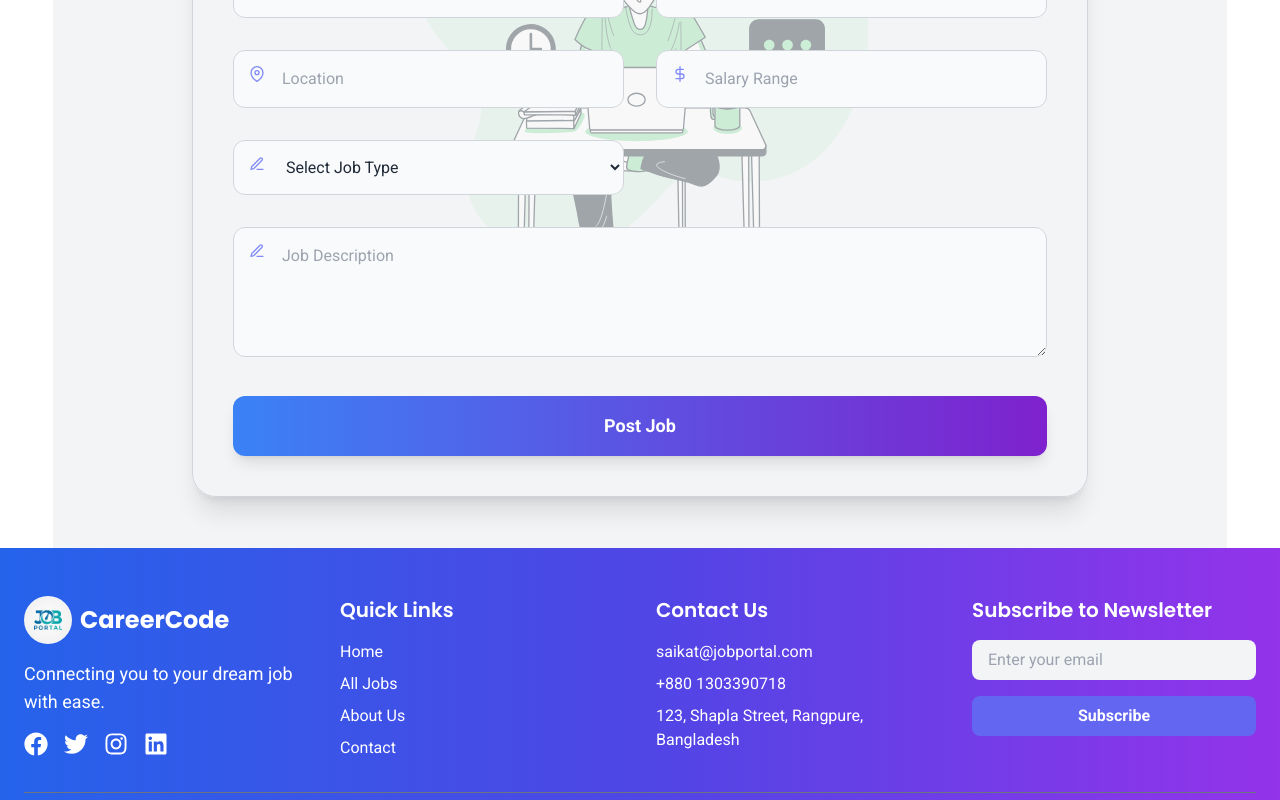
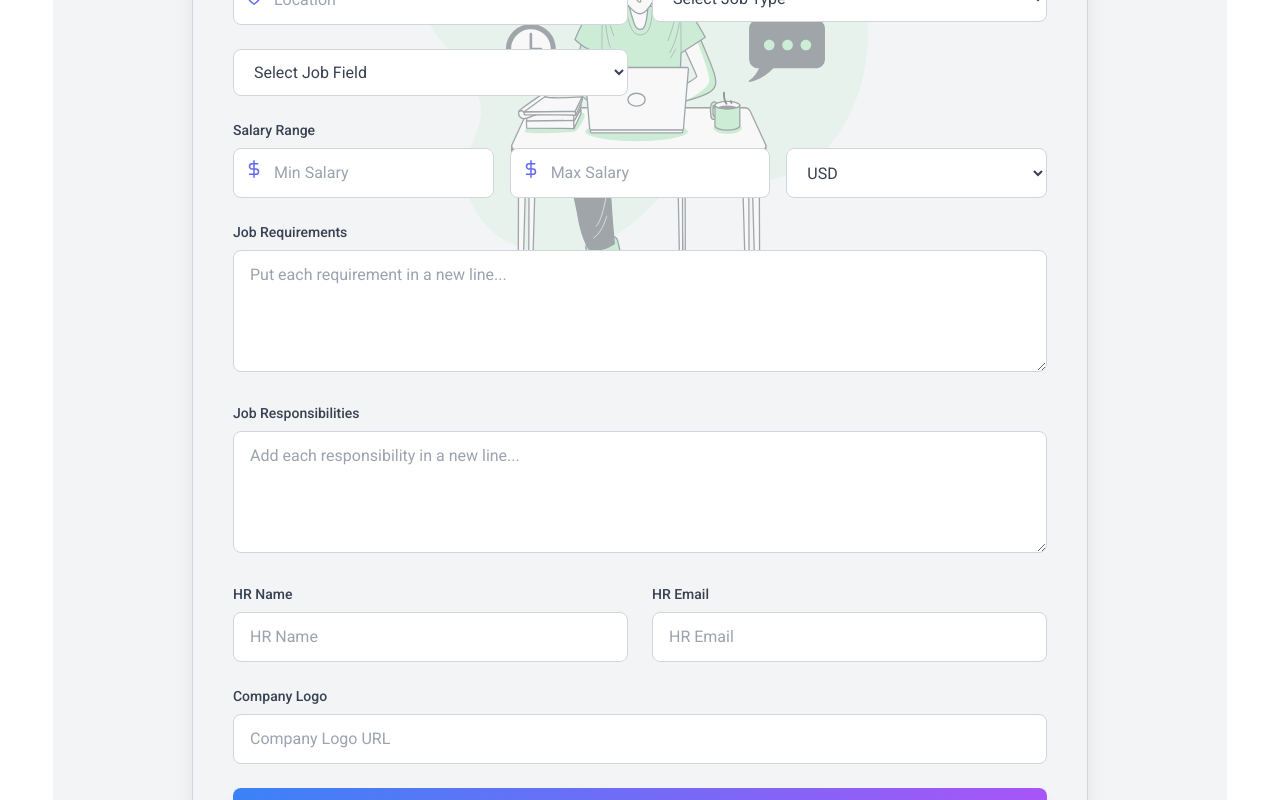
Before and after one commit to SaikatAhmed78/Career-Code-Clint, a React (Vite) app: page /postJob in a window 1280 px wide. Shown: the part 320-1120 px from the top of the page. Built offline with nearby package versions, Linux system fonts and the light colour scheme; no server answers; sample sign-in values are in the browser's storage.

Commit message:
add job posting form with validation and animation

```diff
--- a/src/Pages/PostJob.jsx
+++ b/src/Pages/PostJob.jsx
@@ -1,37 +1,80 @@
 import React from "react";
 import Lottie from "lottie-react";
+import Swal from "sweetalert2";
 import postJobAnimation from "../../src/assets/lottie/post-job - 1734029370873.json";
-import { FiBriefcase, FiMapPin, FiDollarSign, FiEdit3 } from "react-icons/fi";
+import { FiBriefcase, FiMapPin, FiDollarSign } from "react-icons/fi";
 
 const PostJob = () => {
+
   const handlePostJob = (e) => {
     e.preventDefault();
-    const form = e.target;
-    const title = form.title.value;
-    const company = form.company.value;
-    const location = form.location.value;
-    const jobType = form.jobType.value;
-    const description = form.description.value;
-    const salaryRange = form.salaryRange.value;
+
+    const formData = new FormData(e.target);
+    const initialData = Object.fromEntries(formData.entries());
+
+
+    const { title, company, location, jobType, jobField, minSalary, maxSalary, description, responsibilities, hrName, hrEmail } = initialData;
+
+    if (
+      !title ||
+      !company ||
+      !location ||
+      !jobType ||
+      !jobField ||
+      !minSalary ||
+      !maxSalary ||
+      !description ||
+      !responsibilities ||
+      !hrName ||
+      !hrEmail
+    ) {
+      Swal.fire({
+        title: "Error!",
+        text: "All fields are required. Please fill out the form properly.",
+        icon: "error",
+        confirmButtonText: "OK",
+      });
+      return;
+    }
+
+    const { currency, ...newJob } = initialData;
 
     const jobData = {
-      title,
-      company,
-      location,
-      jobType,
-      description,
-      salaryRange,
+      ...newJob,
+      salaryRange: {
+        min: minSalary,
+        max: maxSalary,
+        currency,
+      },
+      description: description.split("\n").map((item) => item.trim()),
+      responsibilities: responsibilities.split("\n").map((item) => item.trim()),
     };
 
     fetch("http://localhost:5000/jobs", {
       method: "POST",
-      headers: { "Content-Type": "application/json" },
+      headers: {
+        "content-type": "application/json",
+      },
       body: JSON.stringify(jobData),
     })
       .then((res) => res.json())
       .then((data) => {
-        console.log(data);
-        form.reset();
+        if (data.insertedId) {
+          Swal.fire({
+            title: "Success!",
+            text: "Job has been posted successfully.",
+            icon: "success",
+            confirmButtonText: "OK",
+          });
+          e.target.reset();
+        } else {
+          Swal.fire({
+            title: "Error!",
+            text: "Failed to post job. Please try again.",
+            icon: "error",
+            confirmButtonText: "OK",
+          });
+        }
       });
   };
 
@@ -41,41 +84,34 @@ const PostJob = () => {
         <Lottie animationData={postJobAnimation} loop={true} className="opacity-40" />
       </div>
 
-      <div className="relative w-full max-w-4xl p-10 rounded-3xl shadow-xl border border-gray-300 z-10">
+      <div className="relative w-full max-w-4xl p-10 rounded-3xl shadow-xl border border-gray-300">
         <div className="text-center mb-10">
-          <h2 className="text-5xl font-bold text-blue-600">Post a Job</h2>
-          <p className="text-gray-600 mt-2">
-            Make your job listing stand out with advanced details.
-          </p>
+          <h2 className="text-4xl font-bold text-blue-600">Post a Job</h2>
+          <p className="text-gray-600 mt-2">Fill out the details to post your job listing.</p>
         </div>
 
-        <form onSubmit={handlePostJob} className="grid grid-cols-1 sm:grid-cols-2 gap-8">
-          {[
-            { id: "title", placeholder: "Job Title", icon: <FiBriefcase /> },
+        <form onSubmit={handlePostJob} className="grid grid-cols-1 sm:grid-cols-2 gap-6">
+          {[{ id: "title", placeholder: "Job Title", icon: <FiBriefcase /> },
             { id: "company", placeholder: "Company Name", icon: <FiBriefcase /> },
             { id: "location", placeholder: "Location", icon: <FiMapPin /> },
-            { id: "salaryRange", placeholder: "Salary Range", icon: <FiDollarSign /> },
           ].map(({ id, placeholder, icon }) => (
             <div key={id} className="relative col-span-1">
-              <span className="absolute left-4 top-4 text-indigo-400">{icon}</span>
+              <span className="absolute left-3 top-3 text-indigo-500 text-lg">{icon}</span>
               <input
                 id={id}
                 name={id}
                 type="text"
                 placeholder={placeholder}
-                className="w-full py-4 pl-12 pr-4 text-gray-800 bg-gray-50 rounded-xl focus:ring-2 focus:ring-indigo-500 border border-gray-300 focus:border-transparent transition duration-300"
+                className="w-full py-3 pl-10 pr-4 text-gray-700 bg-white border border-gray-300 rounded-lg focus:ring-2 focus:ring-blue-500 focus:border-transparent"
               />
             </div>
           ))}
 
           <div className="relative col-span-1">
-            <span className="absolute left-4 top-4 text-indigo-400">
-              <FiEdit3 />
-            </span>
             <select
               id="jobType"
               name="jobType"
-              className="w-full py-4 pl-12 pr-4 text-gray-800 bg-gray-50 rounded-xl focus:ring-2 focus:ring-indigo-500 border border-gray-300 focus:border-transparent transition duration-300"
+              className="w-full py-3 px-4 text-gray-700 bg-white border border-gray-300 rounded-lg focus:ring-2 focus:ring-blue-500 focus:border-transparent"
             >
               <option value="">Select Job Type</option>
               <option value="Full-Time">Full-Time</option>
@@ -85,22 +121,110 @@ const PostJob = () => {
             </select>
           </div>
 
+          <div className="relative col-span-1">
+            <select
+              id="jobField"
+              name="jobField"
+              className="w-full py-3 px-4 text-gray-700 bg-white border border-gray-300 rounded-lg focus:ring-2 focus:ring-blue-500 focus:border-transparent"
+            >
+              <option value="">Select Job Field</option>
+              <option value="Software Development">Software Development</option>
+              <option value="Marketing">Marketing</option>
+              <option value="Design">Design</option>
+              <option value="Sales">Sales</option>
+              <option value="Customer Service">Customer Service</option>
+            </select>
+          </div>
+
           <div className="relative col-span-2">
-            <span className="absolute left-4 top-4 text-indigo-400">
-              <FiEdit3 />
-            </span>
+            <label className="block text-sm font-medium text-gray-700 mb-2">Salary Range</label>
+            <div className="grid grid-cols-1 sm:grid-cols-3 gap-4">
+              {["minSalary", "maxSalary"].map((id, index) => (
+                <div key={id} className="relative">
+                  <span className="absolute left-3 top-3 text-indigo-500 text-lg">
+                    <FiDollarSign />
+                  </span>
+                  <input
+                    id={id}
+                    name={id}
+                    type="number"
+                    placeholder={index === 0 ? "Min Salary" : "Max Salary"}
+                    className="w-full py-3 pl-10 pr-4 text-gray-700 bg-white border border-gray-300 rounded-lg focus:ring-2 focus:ring-blue-500 focus:border-transparent"
+                  />
+                </div>
+              ))}
+              <select
+                id="currency"
+                name="currency"
+                className="w-full py-3 px-4 text-gray-700 bg-white border border-gray-300 rounded-lg focus:ring-2 focus:ring-blue-500 focus:border-transparent"
+              >
+                <option value="USD">USD</option>
+                <option value="EUR">EUR</option>
+                <option value="GBP">GBP</option>
+                <option value="INR">INR</option>
+                <option value="BDT">BDT</option>
+              </select>
+            </div>
+          </div>
+
+          <div className="relative col-span-2">
+            <label className="block text-sm font-medium text-gray-700 mb-2">Job Requirements</label>
             <textarea
               id="description"
               name="description"
               rows="4"
-              placeholder="Job Description"
-              className="w-full py-4 pl-12 pr-4 text-gray-800 bg-gray-50 rounded-xl focus:ring-2 focus:ring-indigo-500 border border-gray-300 focus:border-transparent transition duration-300"
+              placeholder="Put each requirement in a new line..."
+              className="w-full py-3 px-4 text-gray-700 bg-white border border-gray-300 rounded-lg focus:ring-2 focus:ring-blue-500 focus:border-transparent"
             ></textarea>
+          </div>
+
+          <div className="relative col-span-2">
+            <label className="block text-sm font-medium text-gray-700 mb-2">Job Responsibilities</label>
+            <textarea
+              id="responsibilities"
+              name="responsibilities"
+              rows="4"
+              placeholder="Add each responsibility in a new line..."
+              className="w-full py-3 px-4 text-gray-700 bg-white border border-gray-300 rounded-lg focus:ring-2 focus:ring-blue-500 focus:border-transparent"
+            ></textarea>
+          </div>
+
+          <div className="relative col-span-1">
+            <label className="block text-sm font-medium text-gray-700 mb-2">HR Name</label>
+            <input
+              id="hrName"
+              name="hrName"
+              type="text"
+              placeholder="HR Name"
+              className="w-full py-3 px-4 text-gray-700 bg-white border border-gray-300 rounded-lg focus:ring-2 focus:ring-blue-500 focus:border-transparent"
+            />
+          </div>
+
+          <div className="relative col-span-1">
+            <label className="block text-sm font-medium text-gray-700 mb-2">HR Email</label>
+            <input
+              id="hrEmail"
+              name="hrEmail"
+              type="email"
+              placeholder="HR Email"
+              className="w-full py-3 px-4 text-gray-700 bg-white border border-gray-300 rounded-lg focus:ring-2 focus:ring-blue-500 focus:border-transparent"
+            />
+          </div>
+
+          <div className="relative col-span-2">
+            <label className="block text-sm font-medium text-gray-700 mb-2">Company Logo</label>
+            <input
+              id="companyLogo"
+              name="companyLogo"
+              type="url"
+              placeholder="Company Logo URL"
+              className="w-full py-3 px-4 text-gray-700 bg-white border border-gray-300 rounded-lg focus:ring-2 focus:ring-blue-500 focus:border-transparent"
+            />
           </div>
 
           <button
             type="submit"
-            className="col-span-2 py-4 bg-gradient-to-r from-blue-500 to-purple-700 text-white font-bold text-lg rounded-xl shadow-lg hover:from-purple-700 hover:to-blue-500 transition duration-300"
+            className="col-span-2 py-3 bg-gradient-to-r from-blue-500 to-purple-500 text-white font-medium text-lg rounded-lg shadow-lg hover:from-purple-600 hover:to-blue-600 focus:outline-none focus:ring-2 focus:ring-purple-500 transition-all"
           >
             Post Job
           </button>
```
